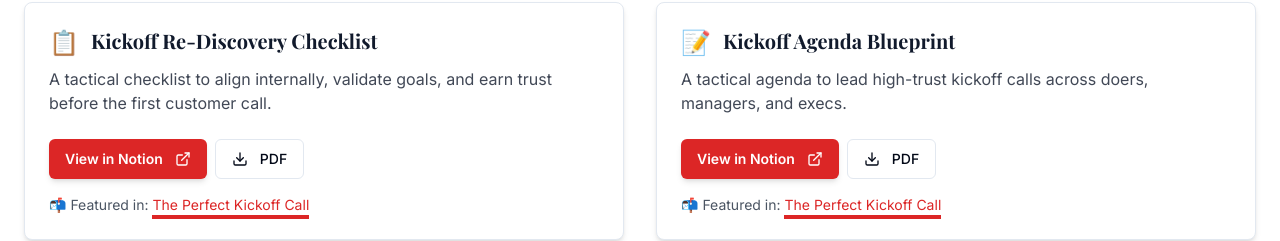
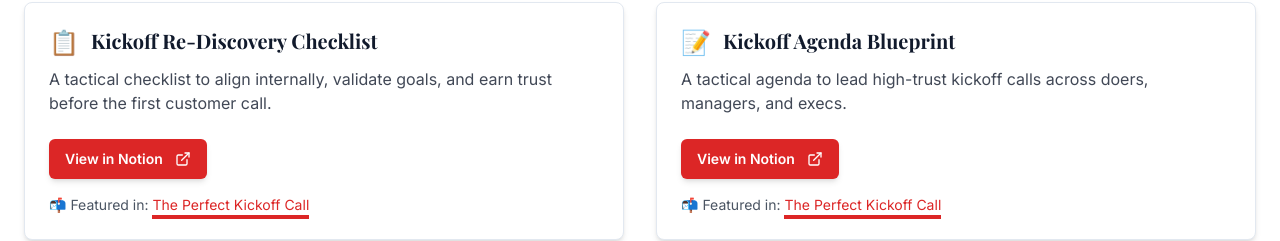
Before and after one commit to kubersethi15/churn-killers-clubhouse, a React (Vite) app: page /playbook in a window 1280 px wide. Shown: the part 527-768 px from the top of the page. Built offline with nearby package versions, Linux system fonts and the light colour scheme.

Commit message:
Remove PDF download links
Disable PDF download buttons on the Playbook page.

```diff
--- a/src/pages/Playbook.tsx
+++ b/src/pages/Playbook.tsx
@@ -1,5 +1,5 @@
 
-import { ExternalLink, Download } from "lucide-react";
+import { ExternalLink } from "lucide-react";
 import Header from "@/components/Header";
 import { Card, CardContent, CardFooter, CardHeader } from "@/components/ui/card";
 import { Button } from "@/components/ui/button";
@@ -14,7 +14,6 @@ interface PlaybookResource {
   description: string;
   ctaText: string;
   ctaLink?: string;
-  pdfLink?: string;
   disabled?: boolean;
   icon?: string;
   featuredIn?: {
@@ -31,7 +30,6 @@ const resources: PlaybookResource[] = [
     description: "A tactical checklist to align internally, validate goals, and earn trust before the first customer call.",
     ctaText: "View in Notion",
     ctaLink: "https://www.notion.so/Kickoff-Re-Discovery-Checklist-1f95d0709c9980cfb35ae653901a6661?pvs=4",
-    pdfLink: "/pdfs/kickoff-checklist.pdf",
     icon: "📋",
     featuredIn: {
       title: "The Perfect Kickoff Call",
@@ -45,7 +43,6 @@ const resources: PlaybookResource[] = [
     description: "A tactical agenda to lead high-trust kickoff calls across doers, managers, and execs.",
     ctaText: "View in Notion",
     ctaLink: "https://www.notion.so/Kickoff-Agenda-Blueprint-1f95d0709c9980e1a233cdd529187a6e?pvs=4",
-    pdfLink: "/pdfs/kickoff-agenda-blueprint.pdf",
     icon: "📝",
     featuredIn: {
       title: "The Perfect Kickoff Call",
@@ -59,7 +56,6 @@ const resources: PlaybookResource[] = [
     description: "A framework for negotiating realistic timelines that build trust with customers and internal stakeholders.",
     ctaText: "View in Notion",
     ctaLink: "https://www.notion.so/Timeline-Negotiator-1f95d0709c99808e8926eaeff56ef138?pvs=4",
-    pdfLink: "/pdfs/timeline-negotiator.pdf",
     icon: "🗓️",
     featuredIn: {
       title: "Their Timeline, Not Yours",
@@ -73,7 +69,6 @@ const resources: PlaybookResource[] = [
     description: "A 1-slide QBR format that ties usage → outcomes → business value, with example metrics by persona and how to quantify impact even without hard ROI numbers.",
     ctaText: "View in Notion",
     ctaLink: "https://www.notion.so/The-Value-Story-Slide-2005d0709c99805f8f77c22747e82315?pvs=4",
-    pdfLink: "/pdfs/value-story-slide.pdf",
     icon: "📊",
     featuredIn: {
       title: "Usage Is Not Success",
@@ -159,18 +154,6 @@ const PlaybookVault = () => {
                           {resource.ctaText}
                         </Button>
                       )}
-
-                      {resource.pdfLink && !resource.disabled && (
-                        <Button
-                          variant="outline"
-                          asChild
-                        >
-                          <a href={resource.pdfLink} download>
-                            <Download className="mr-1 h-4 w-4" />
-                            PDF
-                          </a>
-                        </Button>
-                      )}
                     </div>
 
                     {resource.featuredIn && (
```
